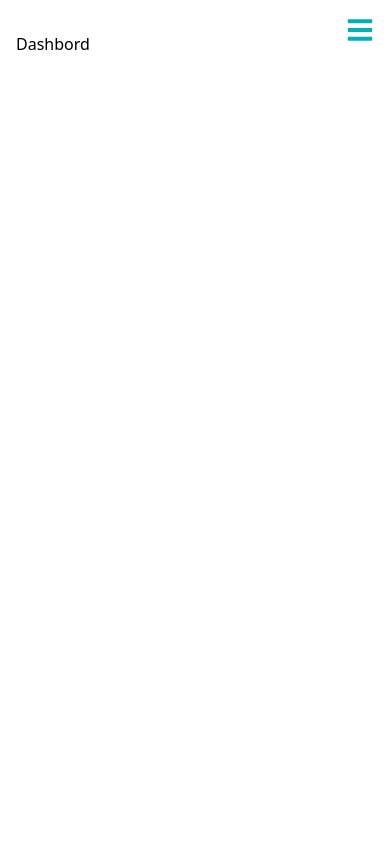
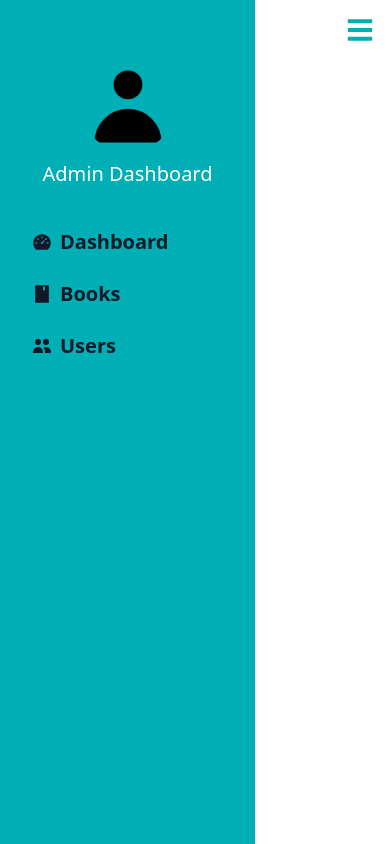
Before and after one commit to Evaristekanova/bookStore-fn, a React (Vite) app: page /dashboard in a window 390 px wide. Built offline with nearby package versions, Linux system fonts and the light colour scheme.

Commit message:
animate sidebar in admin dashboard

```diff
--- a/src/dashboard/DashboardIndex.tsx
+++ b/src/dashboard/DashboardIndex.tsx
@@ -26,15 +26,23 @@ const DashboardIndex = () => {
             className="block md:hidden absolute right-0 top-0 m-4 text-2xl text-lightGreen cursor-pointer w-7 h-7"
           />
         )}
-        {isSidebarOpen ? (
-          <div className="block md:hidden left-0 top-0 absolute z-10">
+        <div
+          className={`block md:block left-0 top-0 absolute z-10 duration-500 transition-all ${
+            isSidebarOpen ? "left-0" : "-left-full md:left-0"
+          }
+        }`}
+        >
+          <Sidebar />
+        </div>
+        {/* {isSidebarOpen ? (
+          <div className="">
             <Sidebar />
           </div>
         ) : (
           <div className="hidden md:block">
             <Sidebar />
           </div>
-        )}
+        )} */}
         <Routes>
           <Route path="/" element={<Dashboard />} />
           <Route path="/users" element={<Users />} />
```
